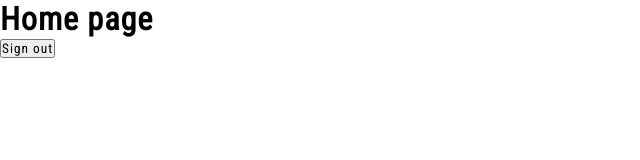
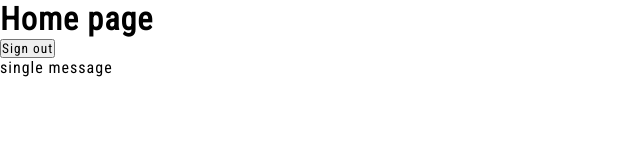
Before and after one commit to SwayambhuPrasad/WebChat_React_Firebase, a React (Create React App) app in the folder webchat_recat_firebase/: page /Home in a window 1280 px wide. Shown: the top 160 px of the page, without its empty margins (0-640 px from the left). Built offline with nearby package versions, Linux system fonts and the light colour scheme; no server answers.

Commit message:
rupesh branch

```diff
--- /dev/null
+++ b/webchat_recat_firebase/src/Components/Chats.jsx
@@ -0,0 +1,12 @@
+import React from 'react'
+import Message from './Message'
+
+function Chats() {
+    return (
+        <>
+            <Message />
+        </>
+    )
+}
+
+export default Chats
--- /dev/null
+++ b/webchat_recat_firebase/src/Components/Message.jsx
@@ -0,0 +1,11 @@
+import React from 'react'
+
+function Message() {
+    return (
+        <div>
+            single message
+        </div>
+    )
+}
+
+export default Message
--- a/webchat_recat_firebase/src/Pages/Home.jsx
+++ b/webchat_recat_firebase/src/Pages/Home.jsx
@@ -1,18 +1,28 @@
 import { Signout } from '../Components/Signout';
+import Chats from '../Components/Chats';
 import { onAuthStateChanged } from 'firebase/auth';
 import { useState } from 'react';
-import { auth } from '../firebase-config'
+import { auth, db } from '../firebase-config'
+import { useEffect } from 'react';
+import { collection, onSnapshot } from "firebase/firestore"
 function Home() {
+    const collectionRef = collection(db, "messages");
+    const [message, setMessage] = useState("");
     const [user, setUser] = useState({});
     onAuthStateChanged(auth, (currentUser) => {
         setUser(currentUser);
     })
+
     return (
         <>
             <h1>Home page</h1>
             <h2>{user?.email}</h2>
-            <>{console.log(user)}</>
+            {console.log(collection(db, "messages").docs)}
+
             <Signout />
+            <>
+                <Chats />
+            </>
         </>
     );
 }
--- a/webchat_recat_firebase/src/firebase-config.js
+++ b/webchat_recat_firebase/src/firebase-config.js
@@ -1,6 +1,7 @@
 
 import { initializeApp } from "firebase/app";
 import { getAuth } from 'firebase/auth'
+import { getFirestore } from 'firebase/firestore'
 
 const firebaseConfig = {
     apiKey: "AIzaSyAA-d1Qj0Lu7Tn2xpQWmw_A96hNly1g1kc",
@@ -16,3 +17,4 @@ const firebaseConfig = {
 const app = initializeApp(firebaseConfig);
 
 export const auth = getAuth(app)
+export const db = getFirestore(app);
```
